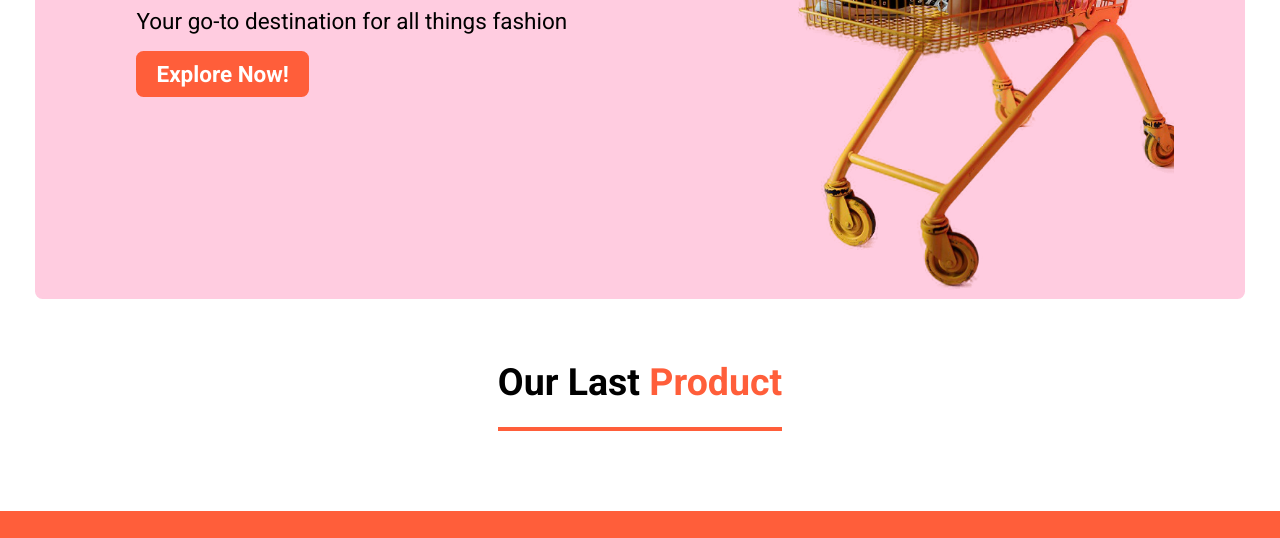
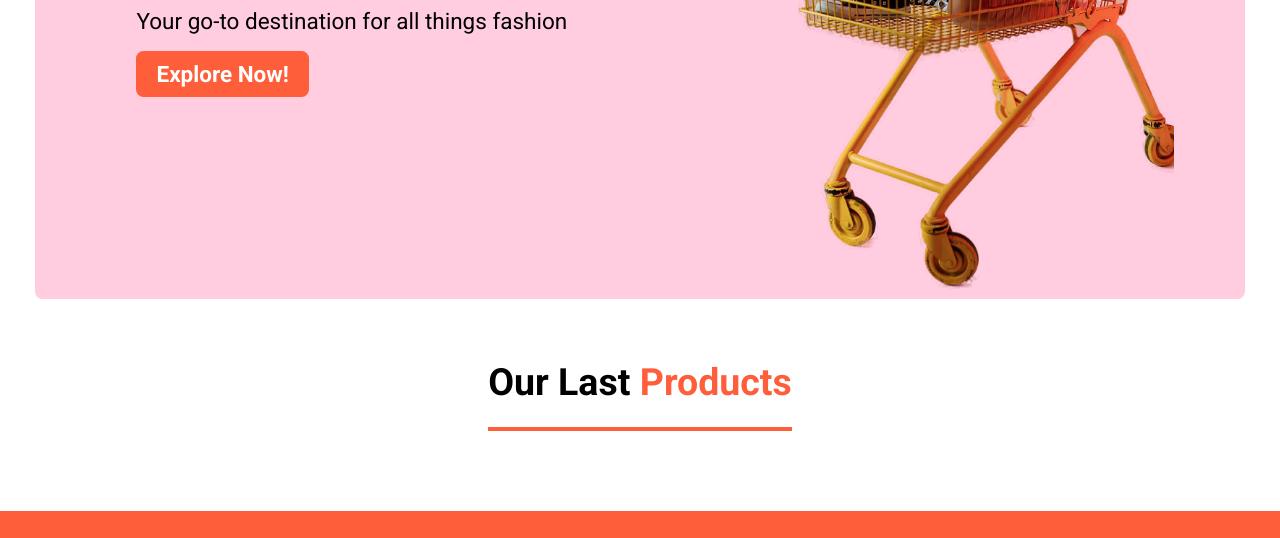
Before and after one commit to AliFarahmand1993/Building-A-Ecommerce-Website, a website: page index.html in a window 1280 px wide. Shown: the part 456-994 px from the top of the page. Drawn offline with nearby package versions, Linux system fonts and the light colour scheme; no server answers; a web font is replaced by a local one.

Commit message:
Update Readme File
Update Readme File

```diff
--- a/index.html
+++ b/index.html
@@ -74,7 +74,7 @@
     <section class="my-16">
       <div class="flex flex-row items-center justify-center">
         <h1 class="lg:text-6xl font-semibold py-10 text-4xl border-b-4 border-primaryColor">Our Last<span
-            class="text-primaryColor" id="product"> Product</span>
+            class="text-primaryColor" id="product"> Products</span>
         </h1>
       </div>
       <div class="products">
```
Also changed, not shown: README.md, assets/img/previewProject/previewProject1.png (added), assets/img/previewProject/previewProject2.png (added).
